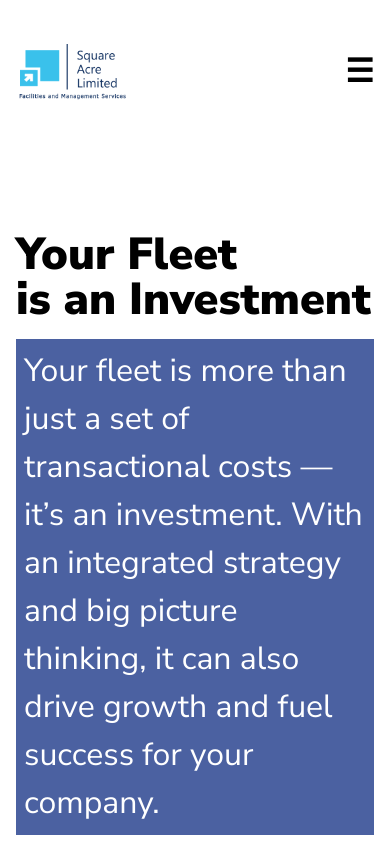
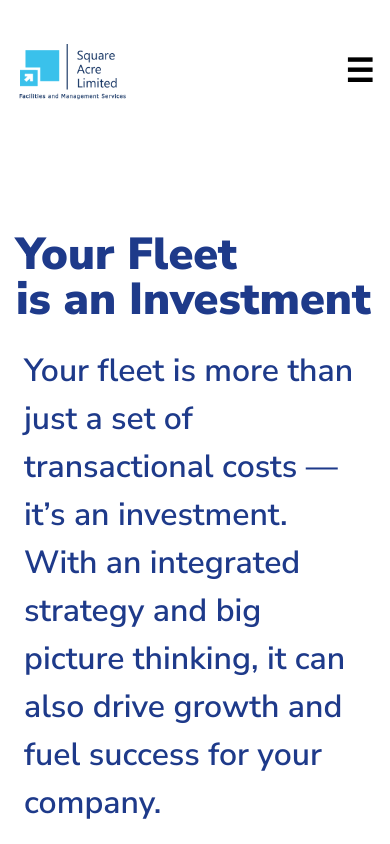
Before and after one commit to japheth-dew/aqureacre, a React (Create React App) app: page / in a window 390 px wide. Shown: the top 844 px of the page. Built offline with nearby package versions, Linux system fonts and the light colour scheme.

Commit message:
fixed bg

```diff
--- a/src/components/Showcase/Showcase.tsx
+++ b/src/components/Showcase/Showcase.tsx
@@ -20,11 +20,11 @@
         }}
         className="h-full lg:w-[50%] md:w-[70%] w-[100%]"
       >
-        <div className=" h-[100%] flex flex-col gap-4 justify-center  text-black   ">
+        <div className=" h-[100%] flex flex-col gap-4 justify-center  md:text-black text-blue-900   ">
           <p className="font-[900] md:text-[3.5em] text-[2.8em] leading-[1em]  w-full">
             Your Fleet <br /> is an Investment
           </p>
-          <span className="backdrop-sepia-0 md:text-[20px] text-[2em] bg-blue-900/80 text-white  p-2">
+          <span className="md:backdrop-sepia-0 md:text-[20px] text-[2em] md:bg-blue-900/80 md:text-white bg-none md:font-[500] text-blue-900 font-[600]  p-2">
             Your fleet is more than just a set of transactional costs — it’s an
             investment. With an integrated strategy and big picture thinking, it
             can also drive growth and fuel success for your company.
```
